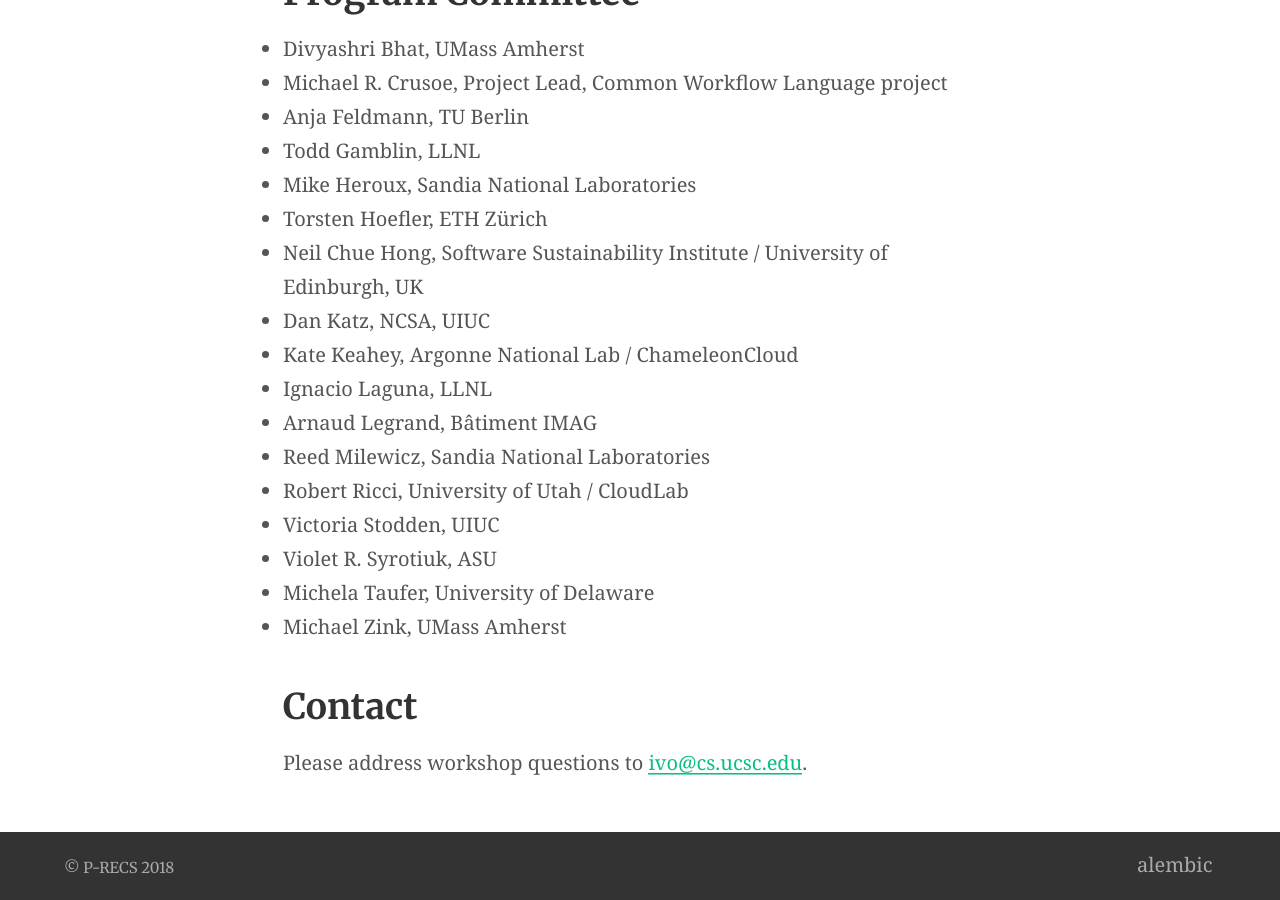
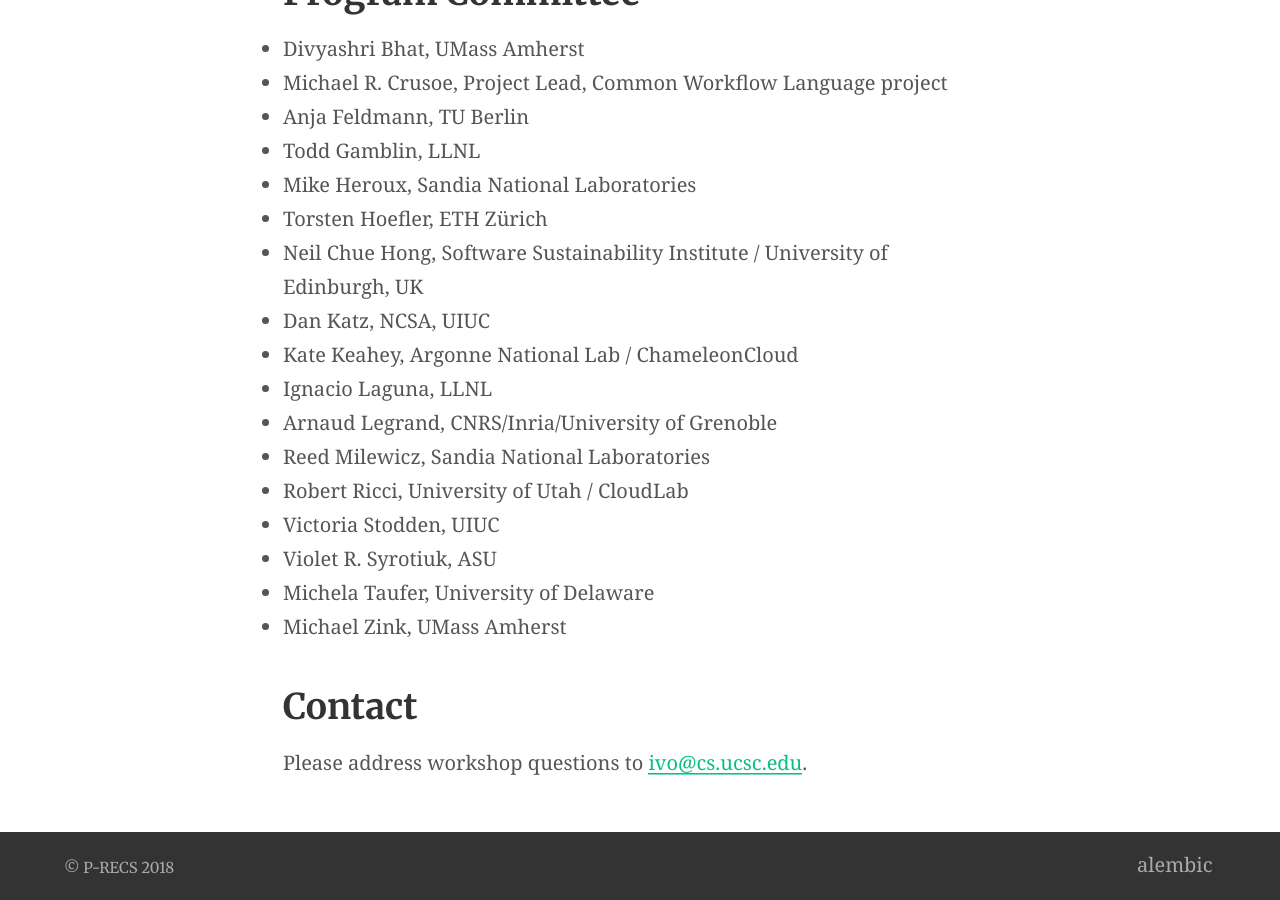
Before and after one commit to hwerbel/2018, a Jekyll site: the page built from index.md, in a window 1280 px wide and 900 px high, scrolled down 3287 px. Built offline with Jekyll 4.4.1, drawn with Linux system fonts in a browser that asks for light colours; our own code applies the rules of GitHub Pages for plain Markdown files.

Commit message:
Updates affiliation for Arnaud

```diff
--- a/index.md
+++ b/index.md
@@ -118,7 +118,7 @@ These tools can be optionally used used to automate your experiments:
   * Dan Katz, NCSA, UIUC
   * Kate Keahey, Argonne National Lab / ChameleonCloud
   * Ignacio Laguna, LLNL
-  * Arnaud Legrand, Bâtiment IMAG
+  * Arnaud Legrand, CNRS/Inria/University of Grenoble
   * Reed Milewicz, Sandia National Laboratories
   * Robert Ricci, University of Utah / CloudLab
   * Victoria Stodden, UIUC
```
